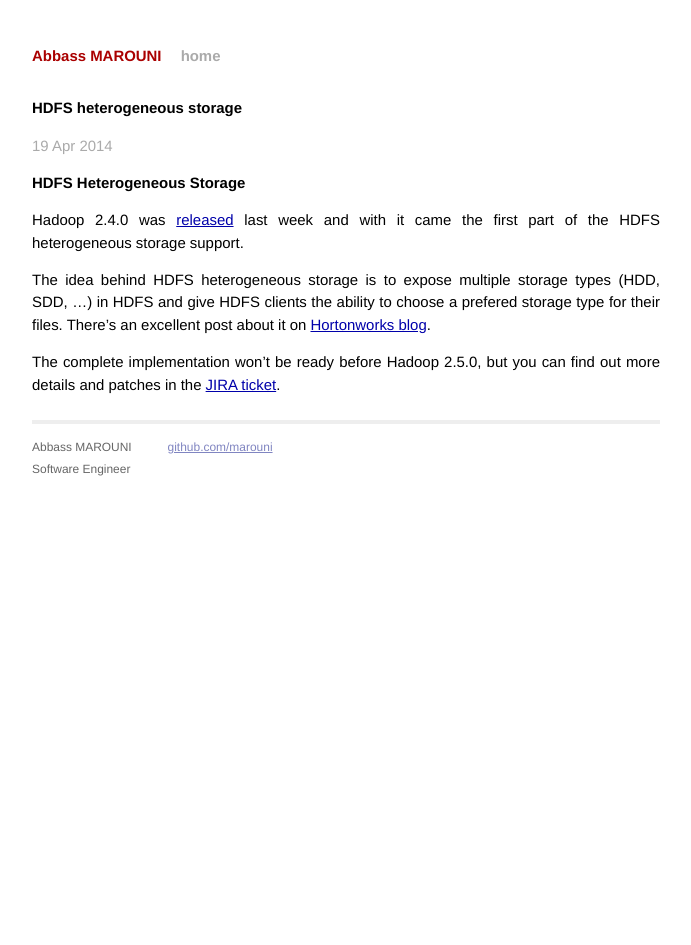
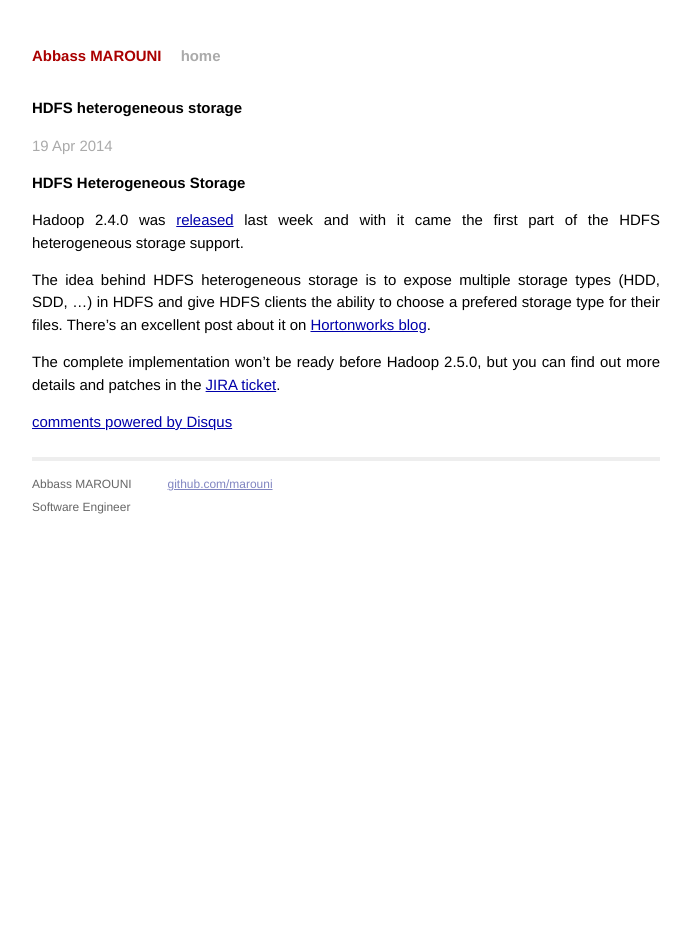
Before and after one commit to marouni/marouni.github.io, a Jekyll site: the page built from _posts/2014-04-19-hdfs-heterogeneous-storage.markdown, in a window 1280 px wide. Shown: the whole page, without its empty margins (294-985 px from the left). Built offline with Jekyll 4.4.1, drawn with Linux system fonts in a browser that asks for light colours; Markdown is read by kramdown in place of the engine named in the settings; comment, search, counter and statistics services are not loaded; some of the changed lines change nothing that is shown.

Commit message:
Added Disqus comments

```diff
--- a/_layouts/post.html
+++ b/_layouts/post.html
@@ -7,3 +7,18 @@
 <div class="post">
 {{ content }}
 </div>
+
+<div id="disqus_thread"></div>
+    <script type="text/javascript">
+        /* * * CONFIGURATION VARIABLES: EDIT BEFORE PASTING INTO YOUR WEBPAGE * * */
+        var disqus_shortname = 'marouni'; // required: replace example with your forum shortname
+
+        /* * * DON'T EDIT BELOW THIS LINE * * */
+        (function() {
+            var dsq = document.createElement('script'); dsq.type = 'text/javascript'; dsq.async = true;
+            dsq.src = '//' + disqus_shortname + '.disqus.com/embed.js';
+            (document.getElementsByTagName('head')[0] || document.getElementsByTagName('body')[0]).appendChild(dsq);
+        })();
+    </script>
+    <noscript>Please enable JavaScript to view the <a href="http://disqus.com/?ref_noscript">comments powered by Disqus.</a></noscript>
+    <a href="http://disqus.com" class="dsq-brlink">comments powered by <span class="logo-disqus">Disqus</span></a>
```
